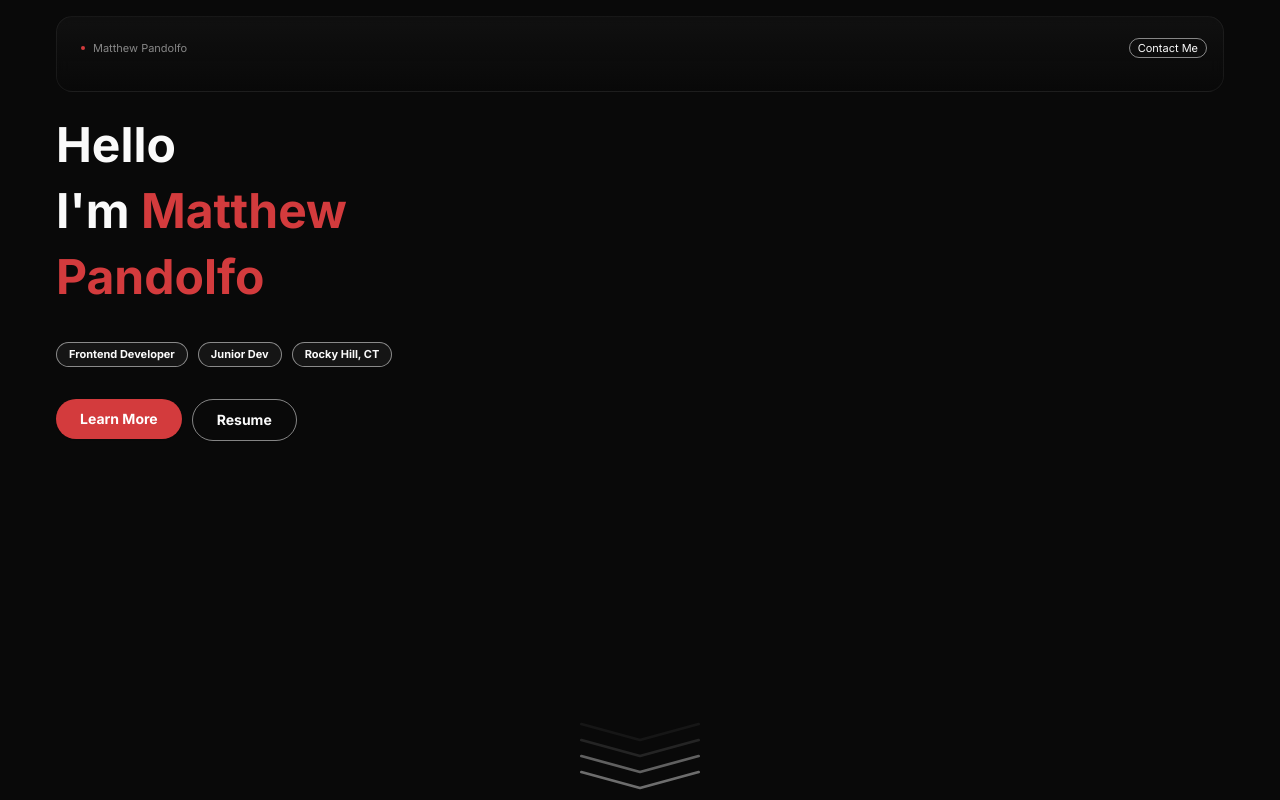
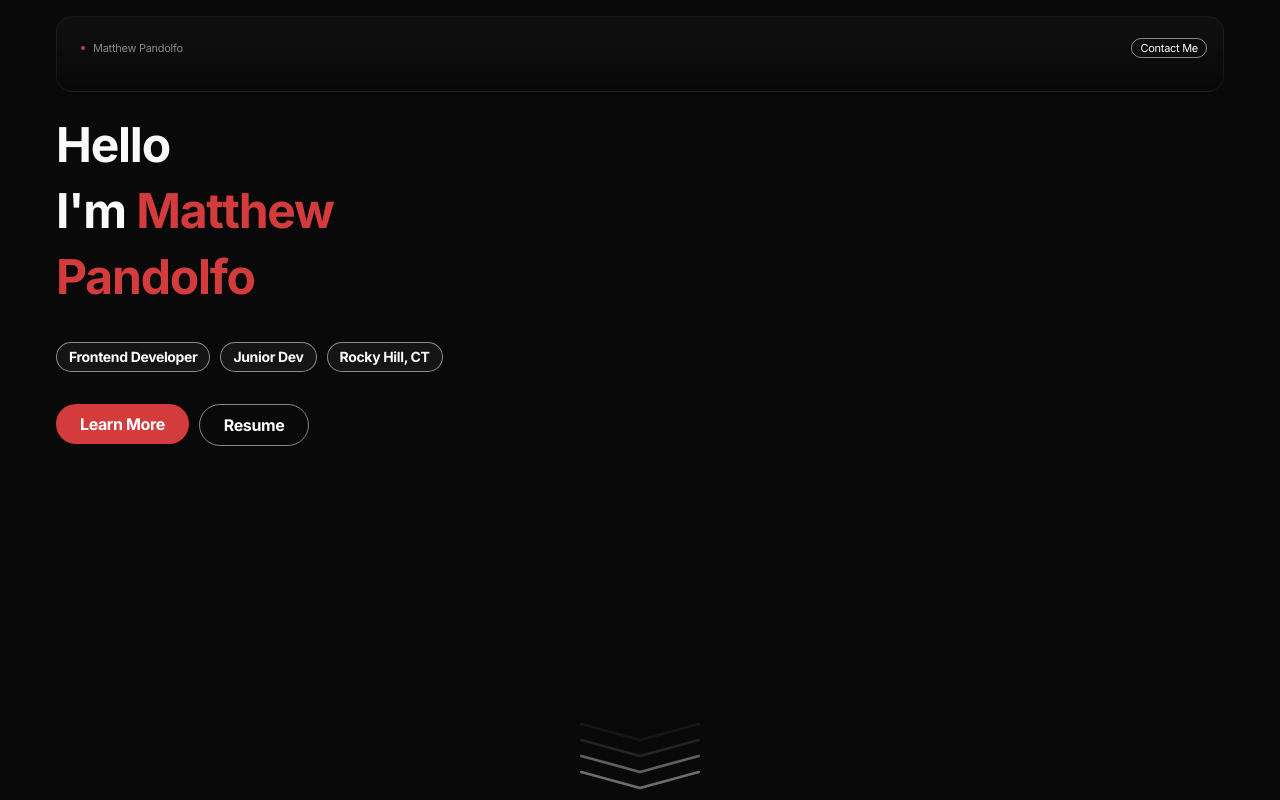
Before and after one commit to PandolfoM/pandolfom, a Next.js app: page / in a window 1280 px wide. Built offline with nearby package versions, Linux system fonts and the light colour scheme.

Commit message:
tight letter gap

```diff
--- a/components/hero.tsx
+++ b/components/hero.tsx
@@ -7,7 +7,7 @@ function Hero() {
   return (
     <section className="flex flex-col justify-between h-full">
       <div className="flex flex-col gap-8 flex-1">
-        <h1 className="text-5xl/snug font-bold">
+        <h1 className="text-5xl/snug font-bold tracking-tight">
           Hello
           <br />
           I&apos;m{" "}
--- a/components/navbar.tsx
+++ b/components/navbar.tsx
@@ -27,7 +27,9 @@ function Navbar() {
             href="/"
             className="flex text-sm items-center gap-2 transition-all duration-300 ease-in-out magnetic-target cursor-none rounded-full p-2 hover:scale-105">
             <Dot />
-            <p className="text-xs text-white/50">Matthew Pandolfo</p>
+            <p className="text-xs text-white/50 tracking-tight">
+              Matthew Pandolfo
+            </p>
           </Link>
 
           <div className="flex items-center gap-2">
--- a/components/ui/badge.tsx
+++ b/components/ui/badge.tsx
@@ -5,7 +5,7 @@ import { cva, type VariantProps } from "class-variance-authority";
 import { cn } from "@/lib/utils";
 
 const badgeVariants = cva(
-  "inline-flex items-center justify-center rounded-full border px-3 py-1 text-xs font-bold w-fit whitespace-nowrap shrink-0 [&>svg]:size-3 gap-1 [&>svg]:pointer-events-none focus-visible:border-ring focus-visible:ring-ring/50 focus-visible:ring-[3px] aria-invalid:ring-destructive/20 dark:aria-invalid:ring-destructive/40 aria-invalid:border-destructive transition-[color,box-shadow] overflow-hidden",
+  "inline-flex items-center justify-center rounded-full border px-3 py-1 text-sm tracking-tight font-bold w-fit whitespace-nowrap shrink-0 [&>svg]:size-3 gap-1 [&>svg]:pointer-events-none focus-visible:border-ring focus-visible:ring-ring/50 focus-visible:ring-[3px] aria-invalid:ring-destructive/20 dark:aria-invalid:ring-destructive/40 aria-invalid:border-destructive transition-[color,box-shadow] overflow-hidden",
   {
     variants: {
       variant: {
--- a/components/ui/button.tsx
+++ b/components/ui/button.tsx
@@ -5,7 +5,7 @@ import { cva, type VariantProps } from "class-variance-authority";
 import { cn } from "@/lib/utils";
 
 const buttonVariants = cva(
-  "inline-flex items-center justify-center gap-2 whitespace-nowrap rounded-full text-sm font-bold transition-all disabled:pointer-events-none disabled:opacity-50 [&_svg]:pointer-events-none [&_svg:not([class*='size-'])]:size-4 shrink-0 [&_svg]:shrink-0 outline-none focus-visible:border-ring focus-visible:ring-ring/50 focus-visible:ring-[3px] aria-invalid:ring-destructive/20 dark:aria-invalid:ring-destructive/40 aria-invalid:border-destructive magnetic-target cursor-none",
+  "inline-flex items-center justify-center gap-2 whitespace-nowrap rounded-full text-md tracking-tight font-bold transition-all disabled:pointer-events-none disabled:opacity-50 [&_svg]:pointer-events-none [&_svg:not([class*='size-'])]:size-4 shrink-0 [&_svg]:shrink-0 outline-none focus-visible:border-ring focus-visible:ring-ring/50 focus-visible:ring-[3px] aria-invalid:ring-destructive/20 dark:aria-invalid:ring-destructive/40 aria-invalid:border-destructive magnetic-target cursor-none",
   {
     variants: {
       variant: {
```
